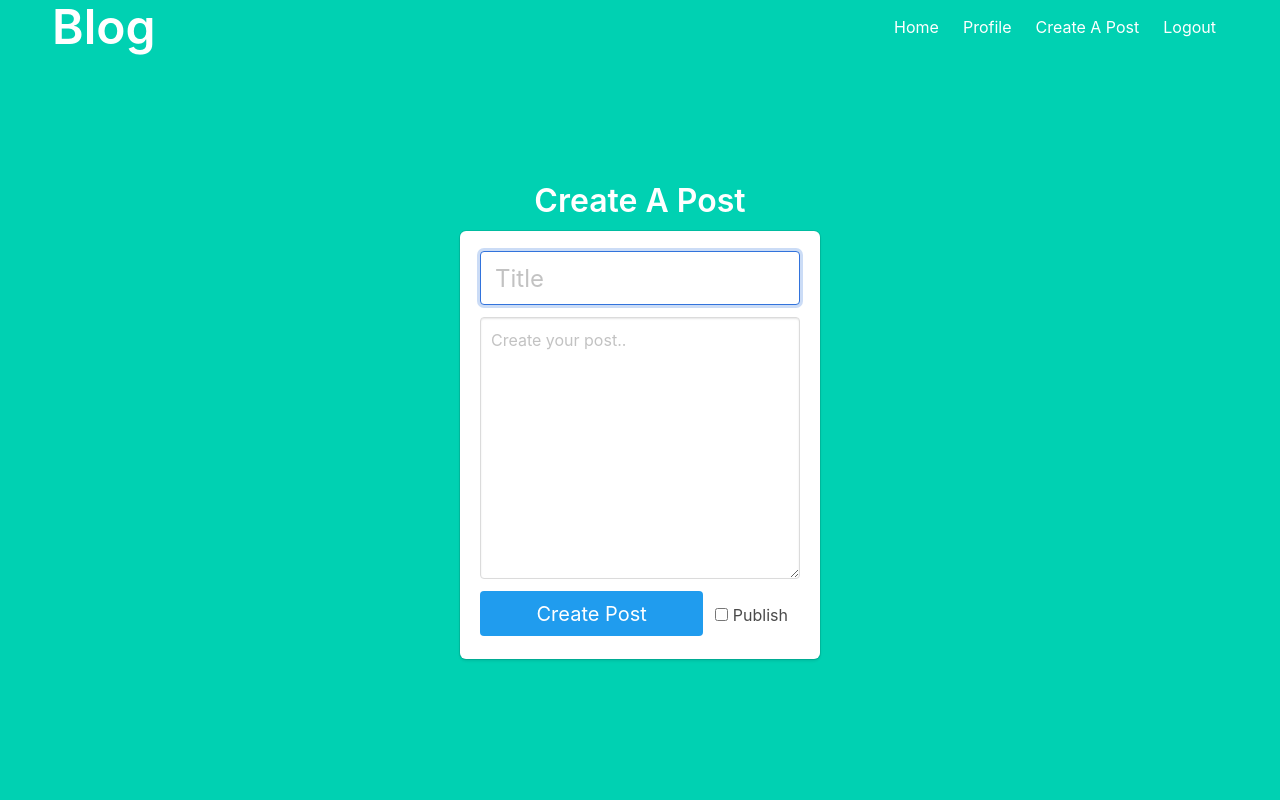
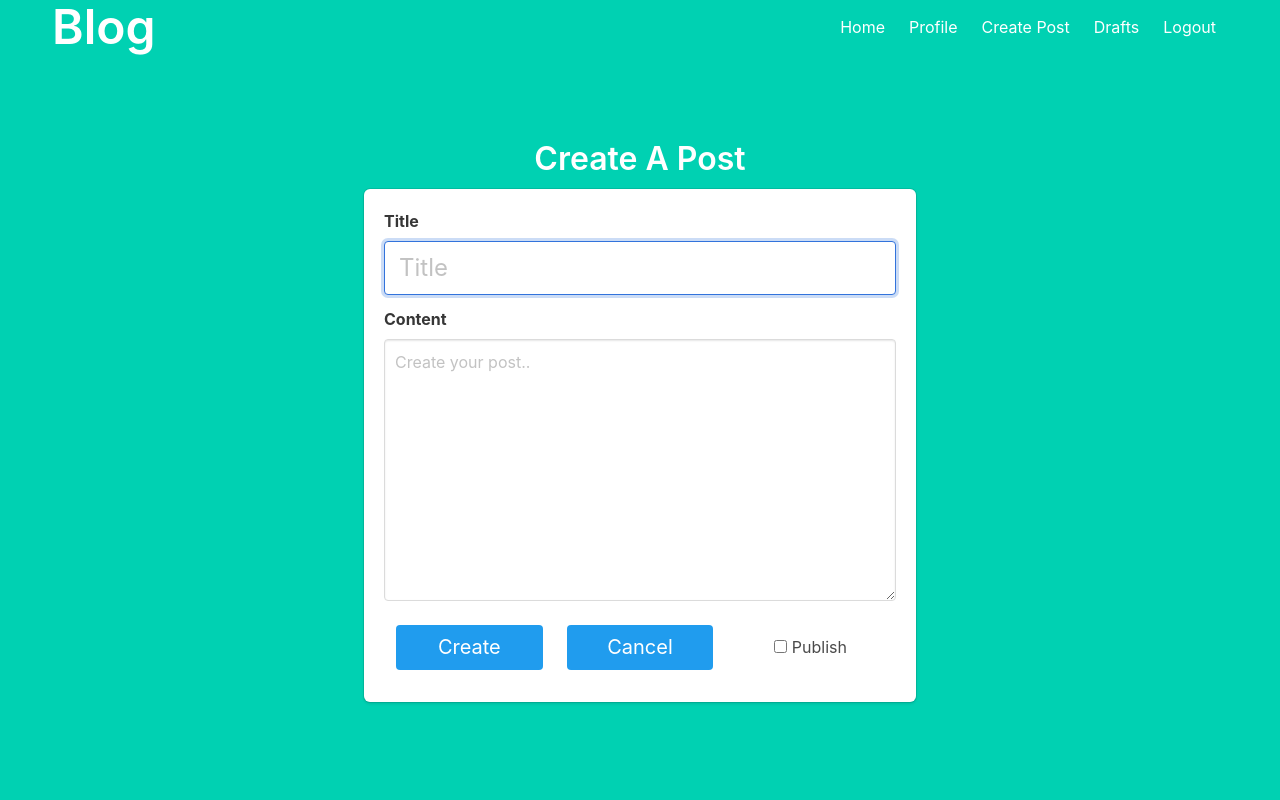
Before and after one commit to MrParker93/flask-blog, a Flask app: page /main/create in a window 1280 px wide. Run offline with Flask 2, Linux system fonts and the light colour scheme; the visitor is signed in with stand-in values (Sample User, id 1); data comes from the database, SQL or seed files in the repository; both versions use the stored data as it was after the commit.

Commit message:
Handling edits. Adding deleting and saving posts. Will add deleting accounts and changing details.

```diff
--- a/application/main.py
+++ b/application/main.py
@@ -2,53 +2,92 @@ from .auth import login_required
 from .models import db, User, Post
 from sqlalchemy.exc import IntegrityError
 from flask_login import login_required, current_user
-from flask import Blueprint, flash, redirect, render_template, request,\
-            url_for, make_response, g
+from flask import (
+    Blueprint,
+    flash,
+    redirect,
+    render_template,
+    request,
+    url_for,
+    make_response,
+    g,
+)
 
-bp = Blueprint('main', __name__, url_prefix='/main')
+bp = Blueprint("main", __name__, url_prefix="/main")
 
-@bp.route('/')
+
+@bp.route("/")
 def index():
     posts = Post.query.all()
-    return render_template('main/index.html', posts=posts)
+    return render_template("main/index.html", post=posts)
 
-@bp.route('/profile', methods=['GET'])
+
+@bp.route("/profile/", methods=["GET"])
 @login_required
 def profile():
     posts = Post.query.filter_by(user_id=current_user.id).limit(3).all()
-    return render_template('main/profile.html', username=current_user.username, posts=posts)
+    return render_template(
+        "main/profile.html", username=current_user.username, post=posts
+    )
+
 
 def create_or_edit_post(template, post):
-    if request.method == 'POST':
-        post.title = request.form.get('title')
-        post.content = request.form.get('content')
-        post.published = True if request.form.get('publish') else False
+    if request.method == "POST":
+        post.title = request.form.get("title")
+        post.content = request.form.get("content")
+        post.published = True if request.form.get("publish") else False
+        post.slug = post.title
 
         if not (post.title and post.content):
-            flash('A title and content are required', 'danger')
+            flash("A title and content are required", "danger")
         else:
             try:
                 db.session.add(post)
                 db.session.commit()
-                flash('Successfully created a post!', 'success')
+                flash("Successfully created a post!", "success")
 
             except IntegrityError:
-                flash('An error occured, please try again', 'danger')
+                flash("An error occured, please try again", "danger")
             else:
                 if post.published:
-                    return redirect(url_for('main.post', slug=post.slug))
+                    return redirect(url_for("main.post", slug=post.slug))
                 else:
-                    return redirect(url_for('main.edit_post', slug=post.slug))
+                    return redirect(url_for("main.edit_post", slug=post.slug))
 
     return render_template(template, post=post)
 
-@bp.route('/create', methods=['GET', 'POST'])
+
+@bp.route("/create", methods=["GET", "POST"])
 @login_required
 def create_post():
-    return create_or_edit_post('main/create.html', Post(title='', content=''))
+    return create_or_edit_post(
+        "main/create.html", Post(title='', content='', user_id=current_user.id)
+    )
 
-@bp.route('/<slug>/edit', methods=['GET', 'POST'])
+
+@bp.route("/drafts/", methods=["GET"])
+@login_required
+def drafts():
+    posts = Post.drafted_posts().order_by(Post.created.desc()).all()
+    return render_template("main/drafts.html", post=posts)
+
+
+@bp.route("/<slug>/", methods=["GET"])
+@login_required
+def post(slug):
+    post = (
+        Post.published_posts().filter(Post.slug == slug, Post.user_id == current_user.id).first_or_404()
+    )
+    return render_template("main/post.html", post=post)
+
+
+@bp.route("/<slug>/edit", methods=["GET", "POST"])
 @login_required
 def edit_post(slug):
-    post = Post.query.filter_by(slug=slug).first_or_404()
-    return create_or_edit_post('main/edit.html', post)
+    post = Post.query.filter(Post.slug == slug, Post.user_id == current_user.id).first_or_404()
+    return create_or_edit_post("main/edit.html", post)
+
+@bp.route('/delete/')
+@login_required
+def delete():
+    pass
--- a/application/models.py
+++ b/application/models.py
@@ -24,13 +24,14 @@ from sqlalchemy.ext.hybrid import hybrid_property
 
 # Create database tables
 class User(UserMixin, db.Model):
-    __tablename__ = 'users'
-    id = db.Column('id', db.Integer, primary_key=True)
-    username = db.Column('username', db.String(30), unique=True, nullable=False)
-    _password = db.Column('password', db.Text, nullable=False)
-    created = db.Column('created', db.DateTime, nullable=False, default=datetime.utcnow)
-    posts = db.relationship('Post', back_populates='user',
-                cascade='all, delete, delete-orphan')
+    __tablename__ = "users"
+    id = db.Column("id", db.Integer, primary_key=True)
+    username = db.Column("username", db.String(30), unique=True, nullable=False)
+    _password = db.Column("password", db.Text, nullable=False)
+    created = db.Column("created", db.DateTime, nullable=False, default=datetime.utcnow)
+    posts = db.relationship(
+        "Post", back_populates="user", cascade="all, delete, delete-orphan"
+    )
 
     @hybrid_property
     def password(self):
@@ -50,8 +51,12 @@ class User(UserMixin, db.Model):
         self._password = bc.generate_password_hash(password, rounds=12)
 
     def __repr__(self):
-        return '<User(id="%d", username="%s", password="%s", posts="%s")>' %\
-                 (self.id, self.username, self.password, self.posts)
+        return '<User(id="%d", username="%s", password="%s", posts="%s")>' % (
+            self.id,
+            self.username,
+            self.password,
+            self.posts,
+        )
 
     def verify_password(self, password) -> bool:
         """
@@ -84,20 +89,26 @@ class User(UserMixin, db.Model):
 
 
 class Post(db.Model):
-    __tablename__ = 'posts'
-    id = db.Column('id', db.Integer, primary_key=True)
-    title = db.Column('title', db.String(80), nullable=False)
-    _slug = db.Column('slug', db.String(80), unique=True)
-    content = db.Column('content', db.Text, nullable=False)
-    published = db.Column('published', db.Boolean, index=True)
-    created = db.Column('created', db.DateTime, nullable=False,
-                    default=datetime.utcnow, index=True)
-    user_id = db.Column('user_id', db.Integer, db.ForeignKey('users.id'))
-    user = db.relationship('User', back_populates='posts')
+    __tablename__ = "posts"
+    id = db.Column("id", db.Integer, primary_key=True)
+    title = db.Column("title", db.String(80), nullable=False)
+    _slug = db.Column("slug", db.String(80), unique=True)
+    content = db.Column("content", db.Text, nullable=False)
+    published = db.Column("published", db.Boolean, index=True)
+    created = db.Column(
+        "created", db.DateTime, nullable=False, default=datetime.utcnow, index=True
+    )
+    user_id = db.Column("user_id", db.Integer, db.ForeignKey("users.id"))
+    user = db.relationship("User", back_populates="posts")
 
     def __repr__(self):
-        return '<Post(id="%d", title="%s", slug="%s", content="%s", user_id="%d")>' \
-            % (self.id, self.title, self.slug, self.content, self.user_id)
+        return '<Post(id="%d", title="%s", slug="%s", content="%s", user_id="%d")>' % (
+            self.id,
+            self.title,
+            self.slug,
+            self.content,
+            self.user_id,
+        )
 
     def publish(self, *args, **kwargs):
         """
@@ -113,21 +124,23 @@ class Post(db.Model):
     @slug.setter
     def slug(self, *args, **kwargs):
         """Generate a URL-friendly representation of the post title."""
-        self._slug = re.sub(r'[^\w]+', '-', self.title.lower()).strip('-')
+        self._slug = re.sub(r"[^\w]+", "-", self.title.lower()).strip("-")
 
     @classmethod
     def published_posts(cls):
         """
-        Searches through all posts of current user and displays all
-        published posts."""
-        pass
+        Searches through all posts of current user and returns all
+        published posts as Query object.
+        """
+        return Post.query.filter(Post.published == True)
 
     @classmethod
     def drafted_posts(cls):
         """
-        Searches through all posts of current user and displays all
-        drafted posts."""
-        pass
+        Searches through all posts of current user and returns all
+        drafted posts as Query object.
+        """
+        return Post.query.filter(Post.published == False)
 
     @classmethod
     def search_posts(cls, query):
--- a/application/templates/base.html
+++ b/application/templates/base.html
@@ -19,7 +19,7 @@
                     <div id="navbarMenuHeroA" class="navbar-menu">
                         <div class="navbar-brand">
                             <h1 class="title is-1">
-                               <a href="{{ url_for('hello') }}">Blog</a>
+                                <a href="{{ url_for('hello') }}">Blog</a>
                             </h1>
                         </div>
                         <div class="navbar-end">
@@ -33,7 +33,12 @@
                             {% endif %}
                             {% if current_user.is_authenticated %}
                             <a href="{{ url_for('main.create_post') }}" class="navbar-item">
-                                Create A Post
+                                Create Post
+                            </a>
+                            {% endif %}
+                            {% if current_user.is_authenticated %}
+                            <a href="{{ url_for('main.drafts') }}" class="navbar-item">
+                                Drafts
                             </a>
                             {% endif %}
                             {% if current_user.is_authenticated %}
--- a/application/templates/main/create.html
+++ b/application/templates/main/create.html
@@ -24,35 +24,46 @@
 {% endblock %}
 
 {% block content %}
-<div class="column is-4 is-offset-4">
+<div class="column is-6  is-offset-3 is-vcentered">
     {% with messages = get_flashed_messages(with_categories=true) %}
     <div class="box">
-        <form method="POST" action="create">
+        <form method="POST" action="{% block form_action %}{{ url_for('main.create_post') }}{% endblock %}">
             {% if messages %}
-                {% for category, message in messages %}
-                    <p data-close="self" role="alert" class="notification is-{{ category }} has-text-white " id="message">
-                    {{ message }}
-                    </p>
-                {% endfor %}
+            {% for category, message in messages %}
+            <p data-close="self" role="alert" class="notification is-{{ category }} has-text-white " id="message">
+                {{ message }}
+            </p>
+            {% endfor %}
             {% endif %}
             <div class="field">
                 <div class="control">
-                    <input class="input is-large" type="text" name="title" placeholder="Title" autofocus="">
+                    <label class="label">Title</label>
+                    <input class="input is-large" type="text" name="title" placeholder="Title" autofocus=""
+                        value="{{ post.title }}">
                 </div>
             </div>
 
             <div class="field">
                 <div class="control">
-                    <textarea class="textarea" type="text" rows="10" name="content" placeholder="Create your post.."></textarea>
+                    <label class="label">Content</label>
+                    <textarea class="textarea" type="text" rows="10" name="content" placeholder="Create your post..">{{ post.content }}</textarea>
                 </div>
             </div>
             <div class="column">
-                <div class="columns">
-                    <button class="button is-block is-info is-medium is-fullwidth ">Create Post</button>
-                    <div class="column is-narrow">
+                <div class="columns is-mobile is-vcentered">
+                    <div class="column">
+                        <button class="button is-block is-info is-medium is-fullwidth">Create</button>
+                    </div>
+                    <div class="column">
+                        <button class="button is-block is-info is-medium is-fullwidth">
+                           <a href="{{ url_for('main.index') }}">Cancel</a>
+                        </button>
+                    </div>
+                    <div class="column">
                         <div class="field">
                             <label class="checkbox">
-                                <input type="checkbox" name="publish">
+                                <input type="checkbox" name="publish" {% if post.published %} checked="checked" {% endif
+                                    %}>
                                 Publish
                             </label>
                         </div>
--- /dev/null
+++ b/application/templates/main/post.html
@@ -0,0 +1,3 @@
+{% extends 'base.html' %}
+
+{% block title %}{{ post.title }}{% endblock %}
```
Also changed, not shown: application/__init__.py (+6 -4 lines), application/templates/main/drafts.html (added, +35 -0 lines), application/templates/main/edit.html (added, +7 -0 lines), application/templates/main/index.html (+8 -5 lines), application/templates/main/profile.html (+5 -5 lines), config.py (+11 -10 lines), application/blog.db.
